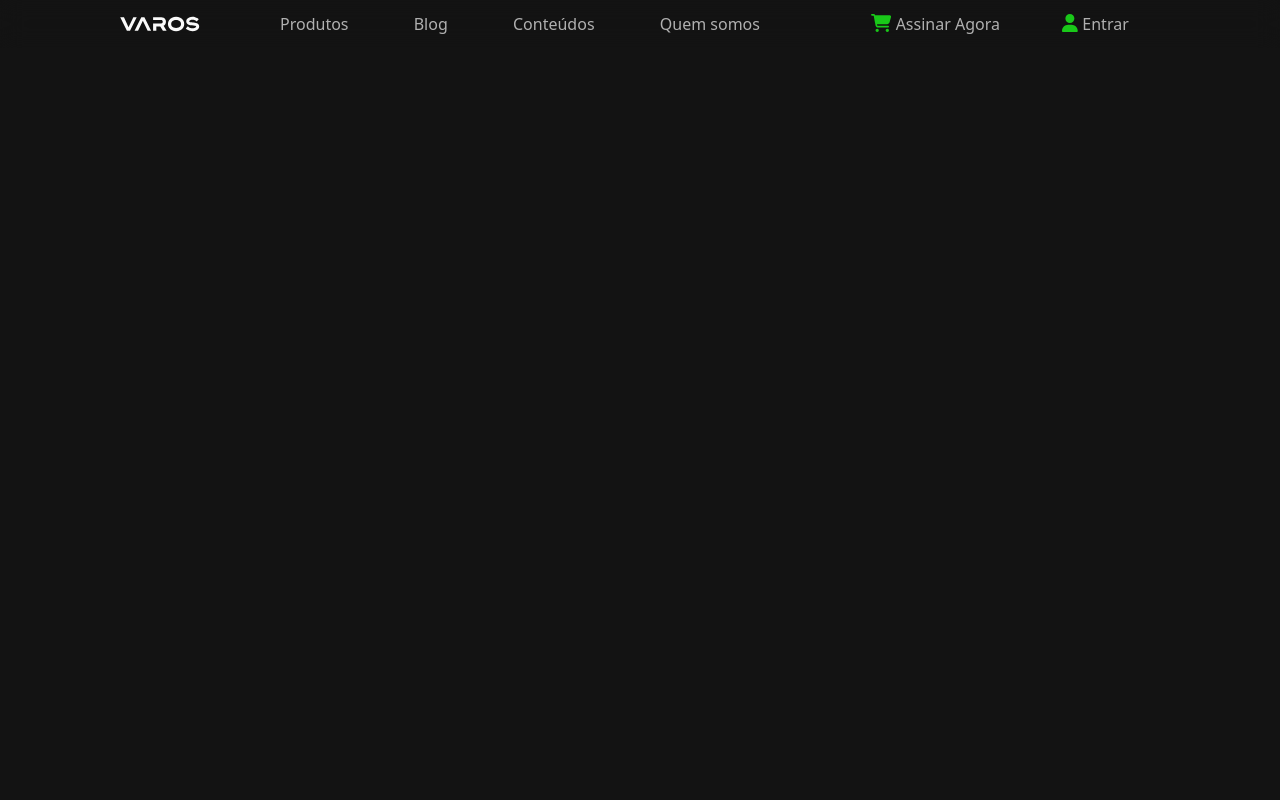
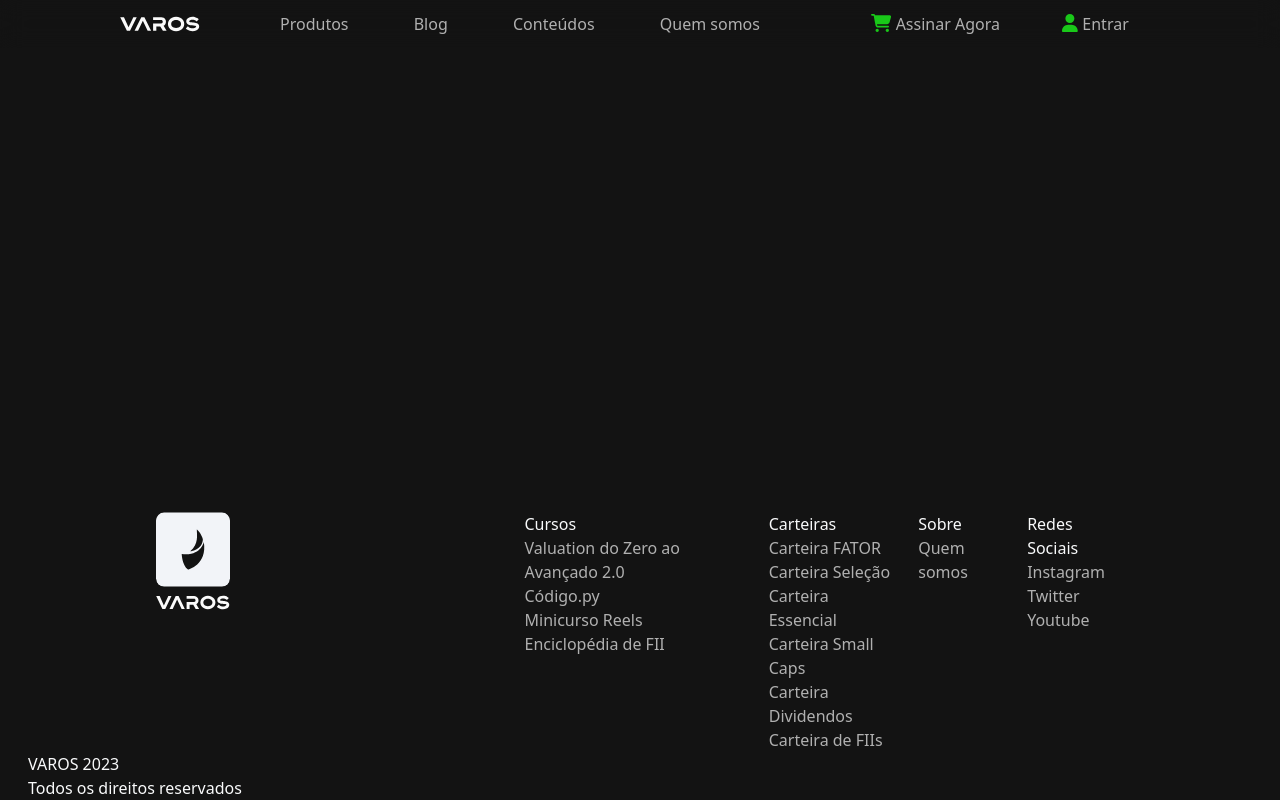
Before and after one commit to isaias-silva/varos-frontend, a Next.js app: page / in a window 1280 px wide. Built offline with nearby package versions, Linux system fonts and the light colour scheme.

Commit message:
feat: :sparkles: add footer

```diff
--- a/src/app/page.tsx
+++ b/src/app/page.tsx
@@ -1,3 +1,4 @@
+import Footer from "@/components/Footer"
 import Header from "@/components/Header"
 
 export default function Home() {
@@ -5,7 +6,7 @@ export default function Home() {
   return (
    <>
    <Header/>
-
+   <Footer/>
    </>
   )
 }
--- /dev/null
+++ b/src/components/Footer.tsx
@@ -0,0 +1,95 @@
+import Image from "next/image";
+import Link from "next/link";
+import logo from "../../public/logo.svg"
+import logoTwo from "../../public/logo-2.svg"
+export default function () {
+
+    return <footer className="flex flex-col absolute bottom-0 w-full  text-gray-50 px-7">
+        <div className="flex w-full justify-around">
+            <div className=" w-1/12">
+                <Image src={logoTwo} width={74} height={74} className=" rounded-lg" alt="logo" />
+                <Image src={logo} width={74} height={13} alt="logo" className="my-2" />
+            </div>
+            <div className="flex w-1/2">
+                <div className=" mx-3">
+                    <h4 className=" b">Cursos</h4>
+                    <ul>
+                        <li>
+                            <Link href={'#'} className="link">Valuation do Zero ao Avançado 2.0</Link>
+                        </li>
+                        <li>
+                            <Link href={'#'} className="link">Código.py</Link>
+
+                        </li>
+                        <li>
+                            <Link href={'#'} className="link">Minicurso Reels</Link>
+
+                        </li>
+                        <li>
+                            <Link href={'#'} className="link">Enciclopédia de FII</Link>
+
+                        </li>
+                    </ul>
+                </div>
+                <div className=" mx-3">
+                    <h4 className=" b">Carteiras</h4>
+                    <ul>
+                        <li>
+                            <Link href={'#'} className="link">Carteira FATOR</Link>
+                        </li>
+                        <li>
+                            <Link href={'#'} className="link">Carteira Seleção</Link>
+
+                        </li>
+                        <li>
+                            <Link href={'#'} className="link">Carteira Essencial</Link>
+
+                        </li>
+                        <li>
+                            <Link href={'#'} className="link">Carteira Small Caps</Link>
+
+                        </li>
+                        <li>
+                            <Link href={'#'} className="link">Carteira Dividendos</Link>
+
+                        </li>   <li>
+                            <Link href={'#'} className="link">Carteira de FIIs</Link>
+
+                        </li>
+                    </ul>
+                </div>
+                <div className=" mx-3">
+                    <h4 className=" b">Sobre</h4>
+                    <ul>
+                        <li>
+                            <Link href={'#'} className="link">Quem somos</Link>
+                        </li>
+
+                    </ul>
+                </div>
+                <div className=" mx-3">
+                    <h4 className=" b">Redes Sociais</h4>
+                    <ul>
+                        <li>
+                            <Link href={'#'} className="link">Instagram</Link>
+                        </li>
+                        <li>
+                            <Link href={'#'} className="link">Twitter</Link>
+                        </li>
+                        <li>
+                            <Link href={'#'} className="link">Youtube</Link>
+                        </li>
+
+                    </ul>
+                </div>
+            </div>
+
+
+        </div>
+        <div>
+            <p>VAROS 2023</p>
+            <p>Todos os direitos reservados</p>
+        </div>
+    </footer>
+
+}
```
Also changed, not shown: public/logo-2.svg (added).
